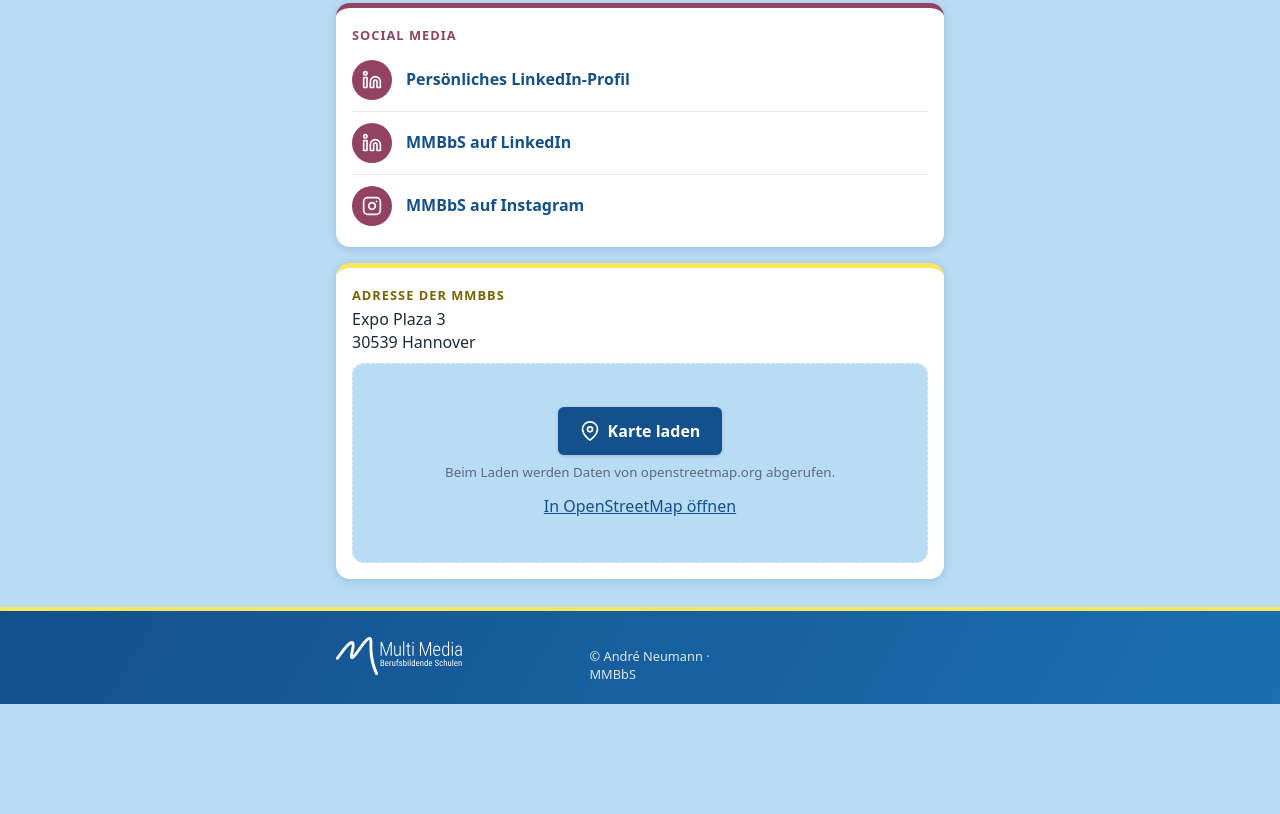
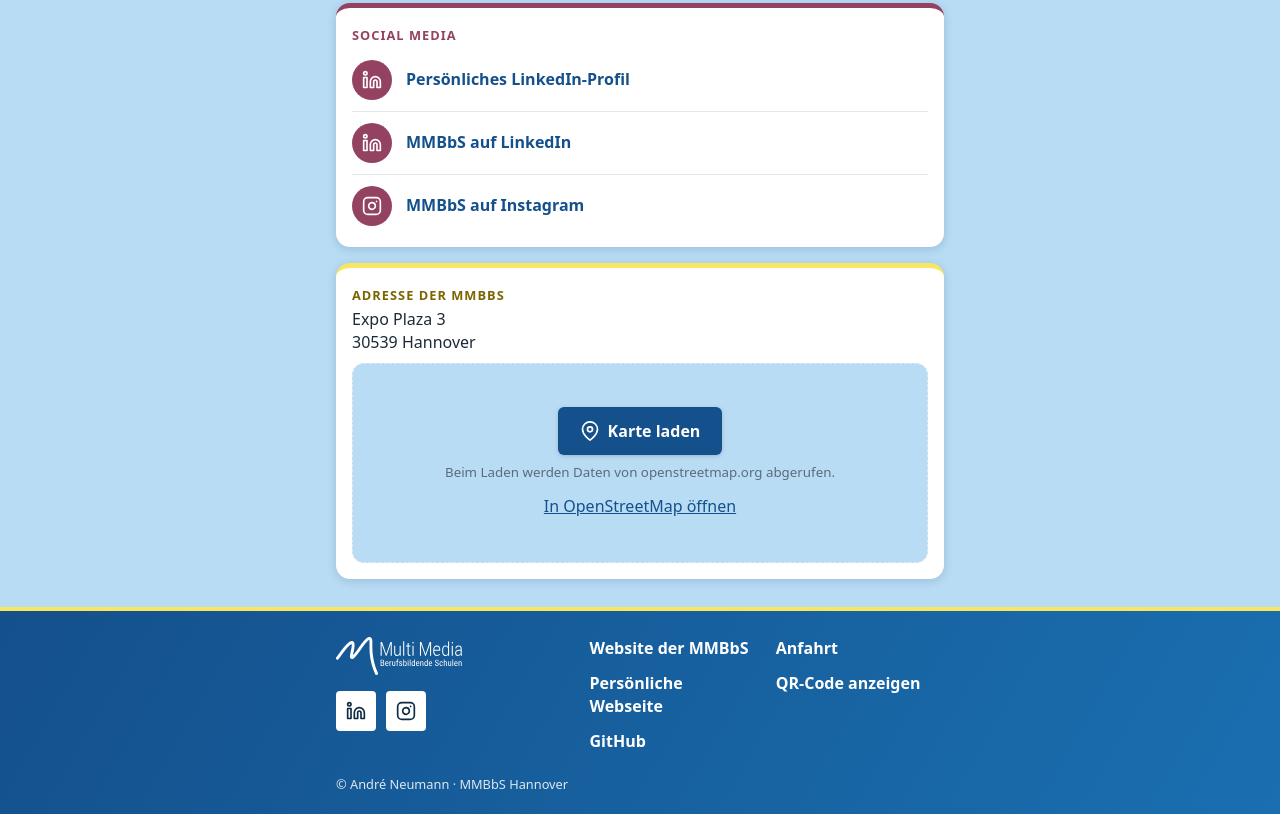
Before and after one commit to herr-nm/MMBbS_Visitenkarte, a plain HTML site: page index.html in a window 1280 px wide. Shown: the part 1210-2024 px from the top of the page. Before the commit the page ends 1914 px from the top, so only its background shows below. Drawn offline with Linux system fonts and the light colour scheme.

Commit message:
nm zu index

```diff
--- a/nm.html
+++ b/index.html
@@ -13,6 +13,8 @@
 
     <!-- PWA -->
     <link rel="manifest" href="manifest.webmanifest">
+    <link rel="icon" type="image/png" sizes="32x32" href="icons/favicon-32.png">
+    <link rel="icon" type="image/png" sizes="48x48" href="icons/favicon-48.png">
     <link rel="icon" type="image/png" sizes="192x192" href="icons/icon-192.png">
     <link rel="apple-touch-icon" href="icons/apple-touch-icon.png">
     <meta name="mobile-web-app-capable" content="yes">
@@ -368,10 +370,24 @@
         <div class="f-grid">
             <div class="f-brand">
                 <img src="mmbbs_logo.svg" alt="Multi Media Berufsbildende Schulen">
-
+                <div class="socials">
+                    <a class="sq" href="https://www.linkedin.com/school/mmbbs/" target="_blank" rel="noopener" aria-label="MMBbS auf LinkedIn"><svg aria-hidden="true"><use href="#i-linkedin"/></svg></a>
+                    <a class="sq" href="https://www.instagram.com/multi_media_bbs/" target="_blank" rel="noopener" aria-label="MMBbS auf Instagram"><svg aria-hidden="true"><use href="#i-instagram"/></svg></a>
+                </div>
+            </div>
+            <ul class="f-links">
+                <li><a href="https://www.mmbbs.de" target="_blank" rel="noopener">Website der MMBbS</a></li>
+                <li><a href="https://www.herr-nm.de" target="_blank" rel="noopener">Persönliche Webseite</a></li>
+                <li><a href="https://github.com/herr-nm/" target="_blank" rel="noopener">GitHub</a></li>
+            </ul>
+            <ul class="f-links">
+                <li><a href="#adresse">Anfahrt</a></li>
+                <li><button type="button" data-qr>QR-Code anzeigen</button></li>
+                <li><button type="button" id="installBtn" hidden>Als App installieren</button></li>
+            </ul>
             <p class="hint" id="iosHint" hidden>Tipp: Im Teilen-Menü „Zum Home-Bildschirm“ wählen, um die Karte als App zu speichern.</p>
         </div>
-        <p class="copy">© André Neumann · MMBbS</p>
+        <p class="copy">© André Neumann · MMBbS Hannover</p>
     </div>
 </footer>
 
--- a/sw.js
+++ b/sw.js
@@ -1,6 +1,6 @@
 // Service Worker der digitalen Visitenkarte
 // Bei jeder Änderung an den Dateien die Versionsnummer erhöhen, damit Handys die neue Fassung laden.
-const CACHE = 'visitenkarte-v1';
+const CACHE = 'visitenkarte-v3';
 
 const ASSETS = [
     './',
@@ -10,6 +10,8 @@ const ASSETS = [
     'nm.jpg',
     'nm_qr.png',
     'nm.vcf',
+    'icons/favicon-32.png',
+    'icons/favicon-48.png',
     'icons/icon-192.png',
     'icons/icon-512.png',
     'icons/apple-touch-icon.png'
```
Also changed, not shown: icons/apple-touch-icon.png, icons/favicon-32.png (added), icons/favicon-48.png (added), icons/icon-192.png, icons/icon-512.png, icons/icon-maskable-512.png, 1 other file.
